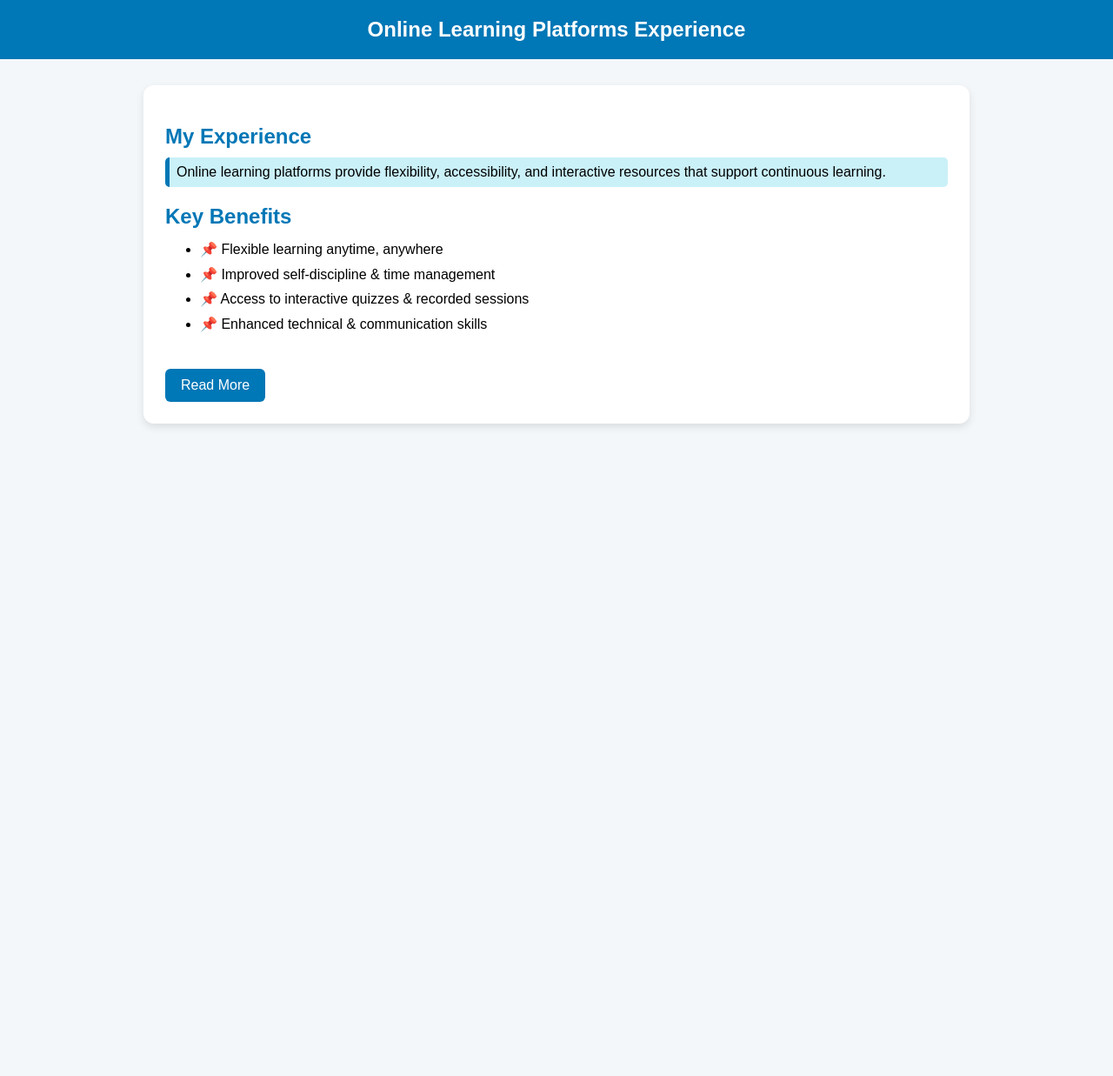
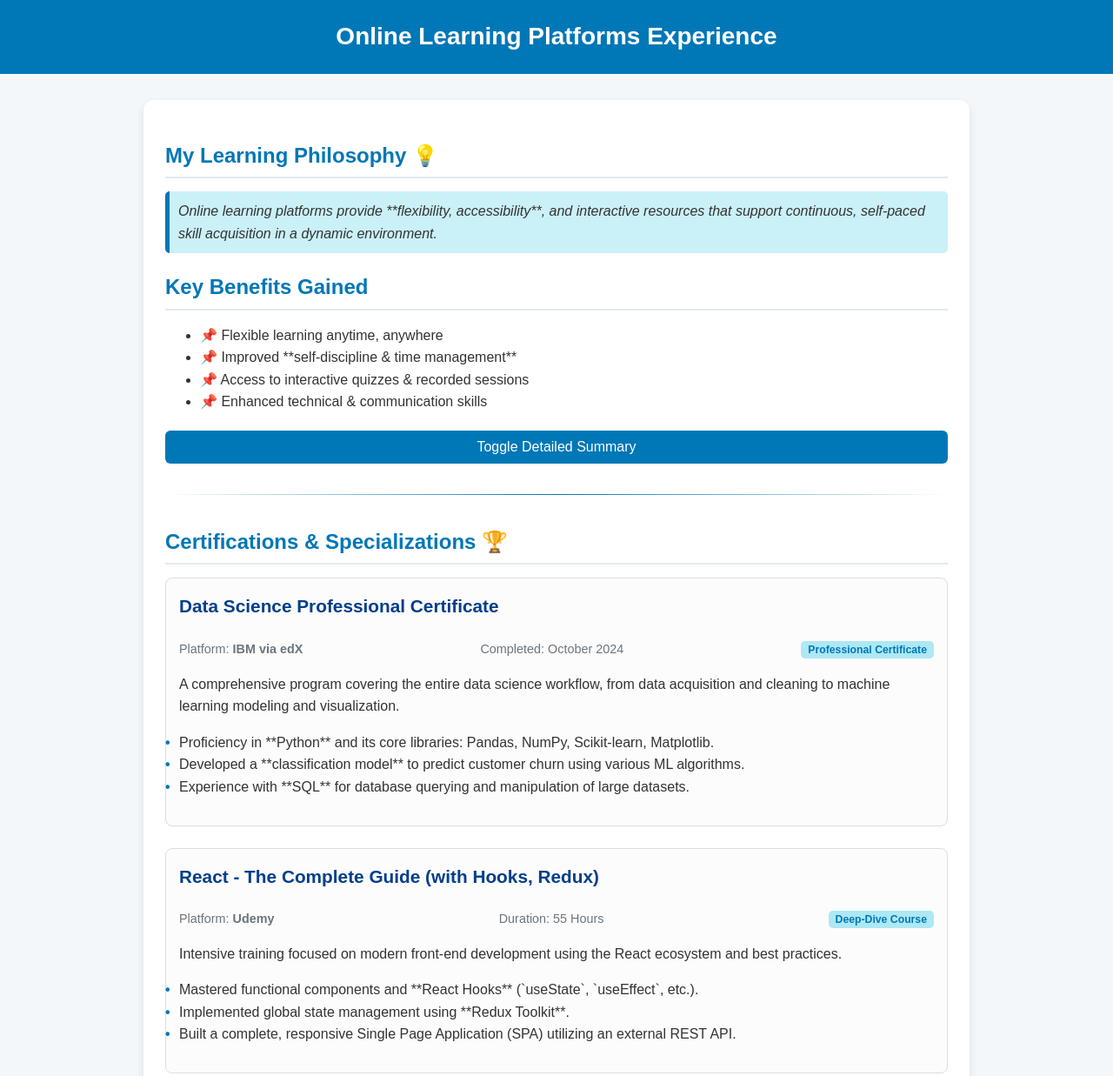
Before and after one commit to sreya-gp/Sreya-, a plain HTML site: page index.html in a window 1280 px wide. Shown: the top 1237 px of the page at 87% size. Before the commit the page ends 800 px from the top, so only its background shows below. Drawn offline with Linux system fonts and the light colour scheme.

Commit message:
Update index.html

```diff
--- a/index.html
+++ b/index.html
@@ -3,20 +3,23 @@
 <head>
     <meta charset="UTF-8">
     <meta name="viewport" content="width=device-width, initial-scale=1.0">
-  <title>Online Learning Experience</title>
+    <title>Online Learning Experience Portfolio</title>
     <style>
+        /* --- Base Styles from your provided code --- */
         body {
             font-family: Arial, sans-serif;
             background: #f3f7fa;
             margin: 0;
             padding: 0;
+            line-height: 1.6;
+            color: #333;
         }
         header {
             background: #0077b6;
             color: white;
             padding: 20px;
             text-align: center;
-      font-size: 24px;
+            font-size: 28px;
             font-weight: bold;
         }
         .container {
@@ -29,18 +32,66 @@
         }
         h2 {
             color: #0077b6;
+            margin-bottom: 15px;
+            border-bottom: 2px solid #e0eaf1;
+            padding-bottom: 5px;
+        }
+
+        /* --- Styles for the specific experience entries (Adapted from previous code) --- */
+        .experience-entry {
+            border: 1px solid #ddd;
+            padding: 15px;
+            margin-bottom: 25px;
+            border-radius: 8px;
+            background-color: #fcfcfc;
+            transition: transform 0.2s;
+        }
+        .experience-entry:hover {
+            transform: translateY(-2px);
+            box-shadow: 0 4px 8px rgba(0, 119, 182, 0.1);
+        }
+        .entry-title {
+            color: #023e8a;
+            margin-top: 0;
+            font-size: 1.3em;
+        }
+        .metadata {
+            font-size: 0.9em;
+            color: #6c757d;
             margin-bottom: 10px;
+            display: flex;
+            justify-content: space-between;
         }
-    ul {
-      margin-top: 10px;
-      line-height: 1.8;
+        .tag {
+            background-color: #ade8f4;
+            color: #0077b6;
+            padding: 3px 8px;
+            border-radius: 5px;
+            font-weight: bold;
+            font-size: 0.85em;
         }
+        ul.skills-list {
+            list-style-type: none;
+            padding-left: 0;
+            margin-top: 5px;
+        }
+        ul.skills-list li:before {
+            content: "•";
+            color: #0077b6;
+            font-weight: bold;
+            display: inline-block;
+            width: 1em;
+            margin-left: -1em;
+        }
+
+        /* --- Styles from your provided code --- */
         .highlight {
             background: #caf0f8;
-      padding: 8px;
+            padding: 10px;
             border-left: 5px solid #0077b6;
-      margin-bottom: 15px;
+            margin-bottom: 20px;
             border-radius: 5px;
+            font-style: italic;
         }
         button {
             background: #0077b6;
@@ -51,6 +102,8 @@
             cursor: pointer;
             font-size: 16px;
             margin-top: 20px;
+            display: block; /* Make button take full width for better visibility */
+            width: 100%;
         }
         button:hover {
             background: #023e8a;
@@ -60,6 +113,9 @@
             margin-top: 15px;
             color: #333;
             line-height: 1.6;
+            padding: 10px;
+            border: 1px dashed #0077b6;
+            border-radius: 6px;
         }
     </style>
 </head>
@@ -68,34 +124,77 @@
     <header>Online Learning Platforms Experience</header>
 
     <div class="container">
-    <h2>My Experience</h2>
+        <h2>My Learning Philosophy 💡</h2>
         <div class="highlight">
-      Online learning platforms provide flexibility, accessibility, and interactive resources that support continuous learning.
+            Online learning platforms provide **flexibility, accessibility**, and interactive resources that support continuous, self-paced skill acquisition in a dynamic environment.
         </div>
 
-    <h2>Key Benefits</h2>
+        <h2>Key Benefits Gained</h2>
         <ul>
             <li>📌 Flexible learning anytime, anywhere</li>
-      <li>📌 Improved self-discipline & time management</li>
+            <li>📌 Improved **self-discipline & time management**</li>
             <li>📌 Access to interactive quizzes & recorded sessions</li>
             <li>📌 Enhanced technical & communication skills</li>
         </ul>
 
-    <button onclick="showMore()">Read More</button>
+        <button onclick="showMore()">Toggle Detailed Summary</button>
         <p id="extra">
-      Engaging with online platforms has allowed me to balance academics with self-paced growth.
-      It has encouraged independent learning, collaboration with peers, and the development of essential digital skills
-      for future career opportunities.
+            Engaging with online platforms has allowed me to balance existing commitments with self-paced growth.
+            It has encouraged **independent learning**, collaboration with peers through discussion forums, and the development of essential **digital skills** for future career opportunities.
         </p>
+
+        <hr style="border: 0; height: 1px; background-image: linear-gradient(to right, rgba(0, 0, 0, 0), #0077b6, rgba(0, 0, 0, 0)); margin: 35px 0;">
+
+        <h2>Certifications & Specializations 🏆</h2>
+
+        <section class="experience-entry">
+            <h3 class="entry-title">Data Science Professional Certificate</h3>
+
+            <div class="metadata">
+                <span class="platform">Platform: <strong>IBM via edX</strong></span>
+                <span class="date">Completed: October 2024</span>
+                <span class="type"><span class="tag">Professional Certificate</span></span>
+            </div>
+
+            <p>A comprehensive program covering the entire data science workflow, from data acquisition and cleaning to machine learning modeling and visualization.</p>
+
+            <ul class="skills-list">
+                <li>Proficiency in **Python** and its core libraries: Pandas, NumPy, Scikit-learn, Matplotlib.</li>
+                <li>Developed a **classification model** to predict customer churn using various ML algorithms.</li>
+                <li>Experience with **SQL** for database querying and manipulation of large datasets.</li>
+            </ul>
+        </section>
+
+        <section class="experience-entry">
+            <h3 class="entry-title">React - The Complete Guide (with Hooks, Redux)</h3>
+
+            <div class="metadata">
+                <span class="platform">Platform: <strong>Udemy</strong></span>
+                <span class="date">Duration: 55 Hours</span>
+                <span class="type"><span class="tag">Deep-Dive Course</span></span>
+            </div>
+
+            <p>Intensive training focused on modern front-end development using the React ecosystem and best practices.</p>
+
+            <ul class="skills-list">
+                <li>Mastered functional components and **React Hooks** (`useState`, `useEffect`, etc.).</li>
+                <li>Implemented global state management using **Redux Toolkit**.</li>
+                <li>Built a complete, responsive Single Page Application (SPA) utilizing an external REST API.</li>
+            </ul>
+        </section>
+
     </div>
 
     <script>
         function showMore() {
             let extraText = document.getElementById("extra");
-      if (extraText.style.display === "none") {
+            let button = document.querySelector('button');
+            if (extraText.style.display === "none" || extraText.style.display === "") {
                 extraText.style.display = "block";
+                button.textContent = "Hide Detailed Summary";
             } else {
                 extraText.style.display = "none";
+                button.textContent = "Toggle Detailed Summary";
             }
         }
     </script>
```
Lines whose indentation alone changed are shown as unchanged.
